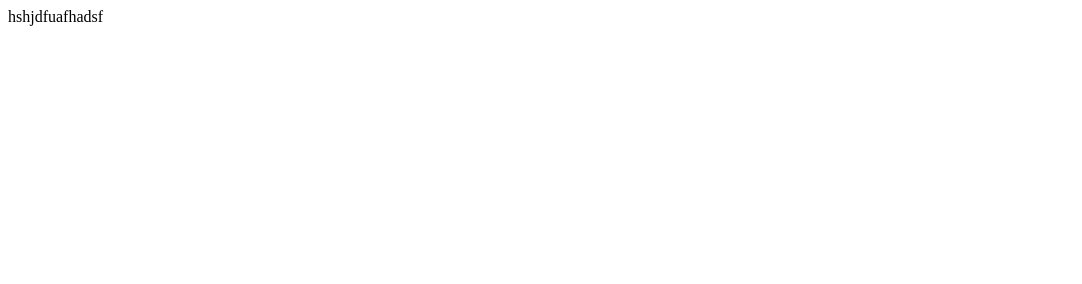
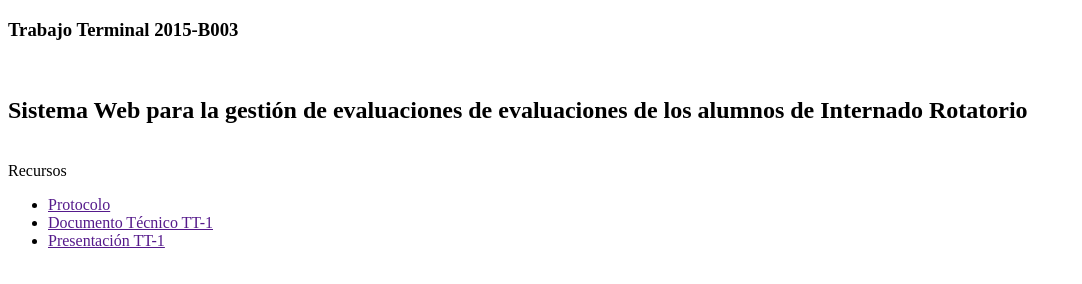
Before and after one commit to ItzayanaPH/ItzayanaPH.github.io, a plain HTML site: page index.html in a window 1280 px wide. Shown: the whole page, without its empty margins (0-1082 px from the left). Drawn offline with Linux system fonts and the light colour scheme.

Commit message:
Lista Recursos
Links a recursos:
Protocolo
Doc. Técnico
Presentación TT1

```diff
--- a/index.html
+++ b/index.html
@@ -5,6 +5,14 @@
   <title></title>
 </head>
 <body>
-    hshjdfuafhadsf
+  <h3>Trabajo Terminal 2015-B003</h3><br>
+  <h2>Sistema Web para la gestión de evaluaciones de evaluaciones de los alumnos de Internado Rotatorio</h2><br>
+  Recursos
+  <ul>
+    <li><a href="">Protocolo</a></li>
+    <li><a href="">Documento Técnico TT-1</a></li>
+    <li><a href="">Presentación TT-1</a></li>
+  </ul>
+
 </body>
 </html>
```
Lines whose indentation alone changed are shown as unchanged.
